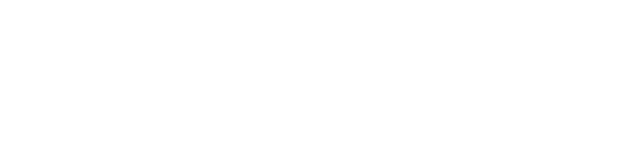
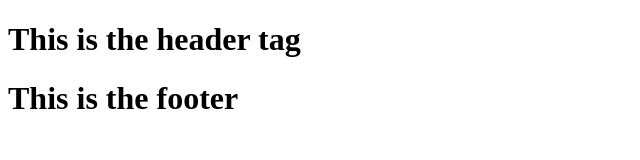
Before and after one commit to LUC-Intro-to-Web-Development/cpst342_fall2025_class_ex_repo, a plain HTML site: page index.html in a window 1280 px wide. Shown: the whole page, without its empty margins (0-640 px from the left). Drawn offline with Linux system fonts and the light colour scheme.

Commit message:
adding header and footer to html document

```diff
--- a/index.html
+++ b/index.html
@@ -4,6 +4,13 @@
         <title>See me in Browser Tab</title>
     </head>
     <body>
+        <header>
+            <h1>This is the header tag</h1>
+        </header>
 
+
+        <footer>
+            <h1>This is the footer</h1>
+        </footer>
     </body>
 </html>
```
